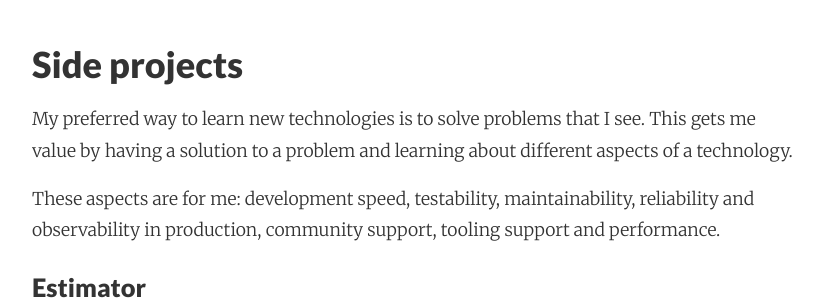
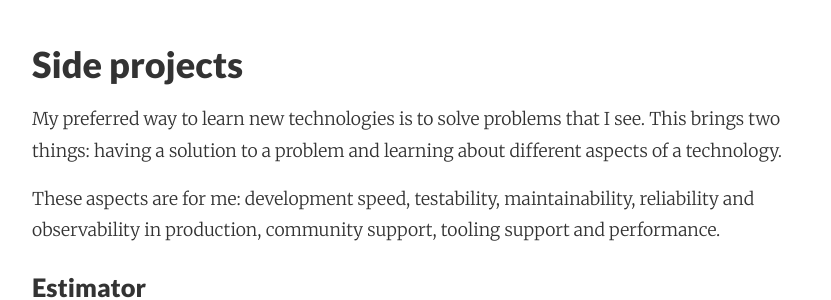
Before and after one commit to adri/adri.github.io, a Jekyll site: the page built from _posts/2017-12-13-learning-elixir-1-year-later.md, in a window 1280 px wide and 900 px high, scrolled down 1372 px. Shown: the part 152-452 px from the top of the window, without its empty margins (224-1055 px from the left). Built offline with Jekyll 4.4.1, drawn with Linux system fonts in a browser that asks for light colours; nearby versions of some CDN libraries; comment, search, counter and statistics services are not loaded.

Commit message:
Autocommit from wiki

```diff
--- a/_posts/2017-12-13-learning-elixir-1-year-later.md
+++ b/_posts/2017-12-13-learning-elixir-1-year-later.md
@@ -36,7 +36,7 @@ Playlists of Elixir conference talks I watched:
 - [EMPEX 2017](https://www.youtube.com/watch?v=nvV-4040xXI&list=PLyO-58-sOapxgGz6S53Iklyv4s96ePyjS)
 
 ### Side projects
-My preferred way to learn new technologies is to solve problems that I see. This gets me value by having a solution to a problem and learning about different aspects of a technology.
+My preferred way to learn new technologies is to solve problems that I see. This brings two things: having a solution to a problem and learning about different aspects of a technology.
 
 These aspects are for me: development speed, testability, maintainability, reliability and observability in production, community support, tooling support and performance.
 
```
